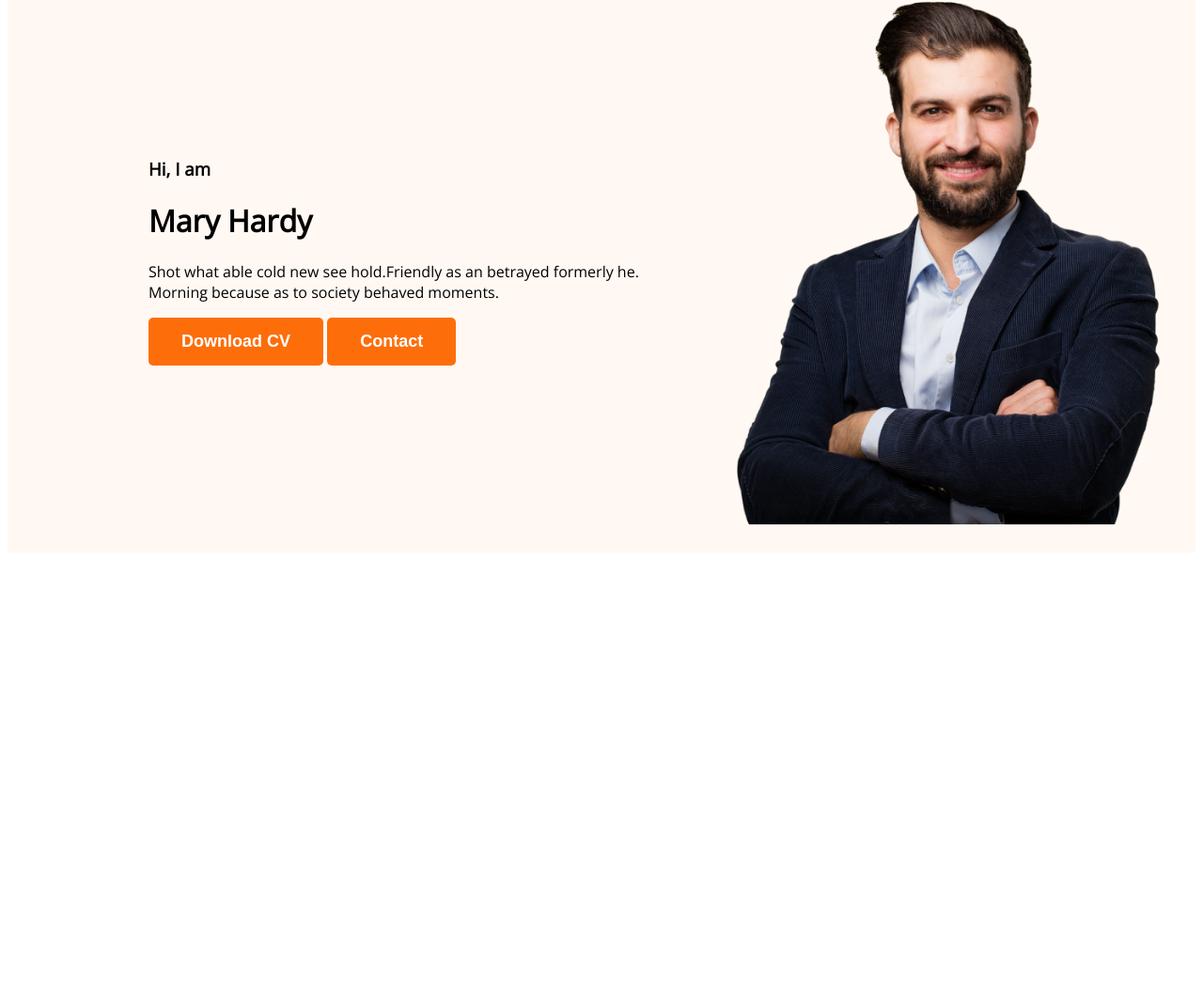
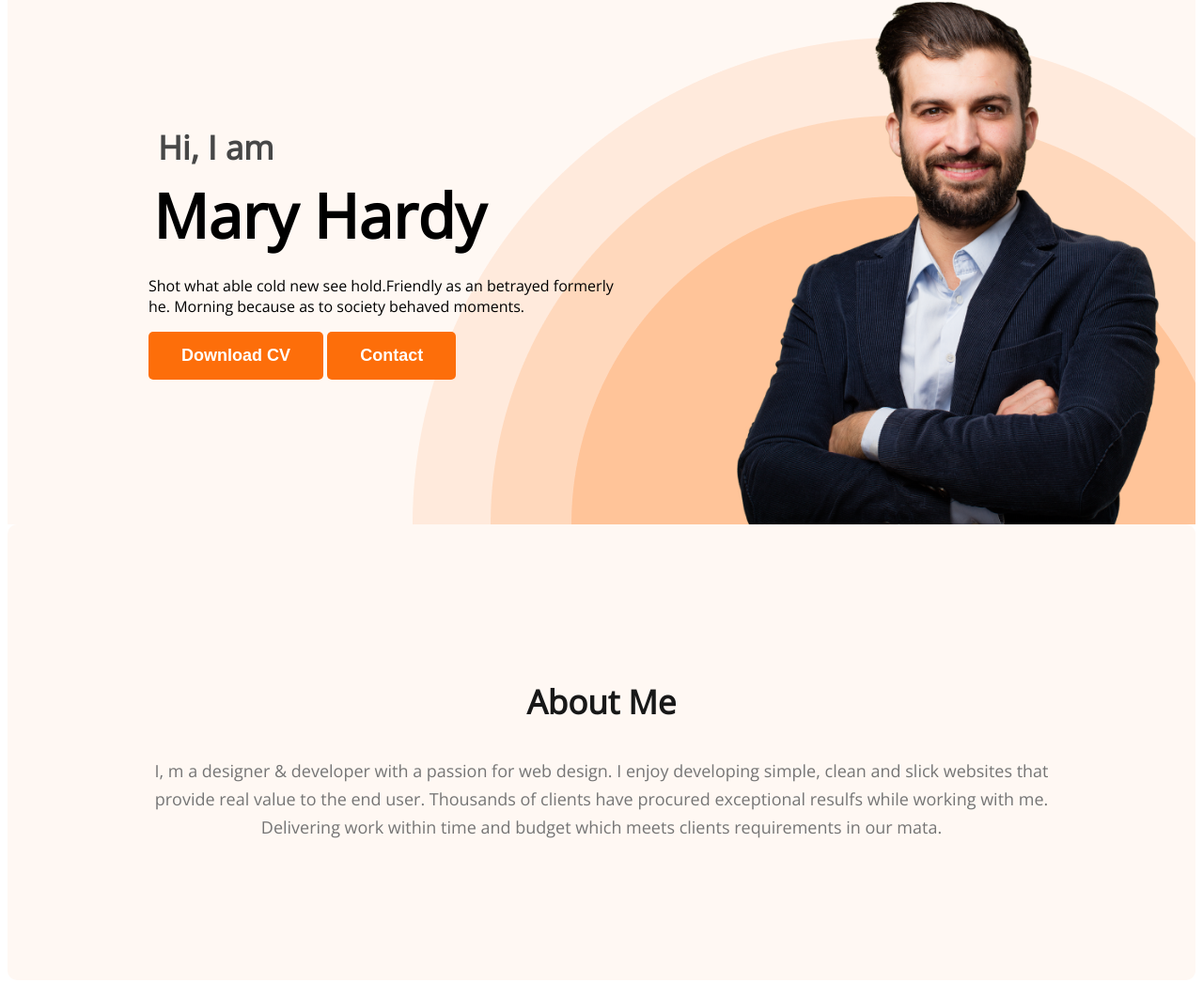
Before and after one commit to rhakib/developer-portfolio, a plain HTML site: page index.html in a window 1280 px wide. Shown: the part 210-1256 px from the top of the page at 94% size. Before the commit the page ends 806 px from the top, so only its background shows below. Drawn offline with nearby package versions, Linux system fonts and the light colour scheme.

Commit message:
about section done

```diff
--- a/index.html
+++ b/index.html
@@ -22,7 +22,7 @@
             </ul>
         </nav>
         <div class="banner">
-            <div>
+            <div class="banner-content">
                 <h3 class="banner-greeting">Hi, I am</h3>
                 <h1 class="banner-title">Mary Hardy</h1>
                 <p>Shot what able cold new see hold.Friendly as an betrayed formerly he. Morning because as to society behaved moments.</p>
@@ -35,6 +35,12 @@
     </header>
 
     <main>
+        <section class="about">
+            <h3 class="section-title">About Me</h3>
+            <p class="section-des">
+                I, m a designer & developer with a passion for web design. I enjoy developing simple, clean and slick websites that provide real value to the end user. Thousands of clients have procured exceptional resulfs while working with me. Delivering work within time and budget which meets clients requirements in our mata.
+            </p>
+        </section>
 
     </main>
 
--- a/styles/portfolio.css
+++ b/styles/portfolio.css
@@ -1,9 +1,10 @@
 /* common shared styles */
-body{
+body {
     font-family: 'Open Sans', sans-serif;
 }
-.btn-primary{
-    background-color:#fd6e0a ;
+
+.btn-primary {
+    background-color: #fd6e0a;
     border-radius: 5px;
     border: 0;
     color: white;
@@ -14,43 +15,98 @@ body{
 }
 
 /* nav related styles */
-nav{
+nav {
     display: flex;
     justify-content: space-between;
     align-items: center;
     margin: 0px 200px;
 }
-.nav-title{
+
+.nav-title {
     color: black;
     font-size: 45px;
     font-weight: 800;
 }
-.color-primary{
+
+.color-primary {
     color: #fd6e0a;
 }
-nav>ul{
+
+nav>ul {
     display: flex;
     align-items: center;
 }
-nav li{
+
+nav li {
     list-style: none;
     margin-right: 50px;
 }
-nav a{
+
+nav a {
     text-decoration: none;
     color: #474747;
 }
 
 /* Header related styles */
 
-.header{
+.header {
     background-color: #FFF8F3;
+    background-image: url(../images/header_bg.png);
+    background-repeat: no-repeat;
+    background-position: bottom right;
 }
-.banner{
-    padding: 30px 30px 30px 150px ;
+
+.banner {
+    padding: 30px 30px 0px 150px;
     display: flex;
     align-items: center;
+    justify-content: space-between;
 }
-.banner .hardy-pic{
+
+.banner .hardy-pic {
     width: 500px;
 }
+
+.banner-greeting {
+    font-size: 35px;
+    color: #474747;
+    margin: 0;
+    margin-left: 10px;
+}
+
+.banner-title {
+    font-size: 65px;
+    font-weight: 700;
+    margin: 5px;
+    margin-bottom: 20px;
+}
+
+.banner-content {
+    max-width: 500px;
+}
+
+/*main section styles */
+
+.about {
+    padding: 130px;
+    border-radius: 10px;
+    background: #FFF8F3;
+    /* margin: 130px;  */
+}
+
+.section-title {
+    color: #181818;
+    text-align: center;
+    font-size: 35px;
+    font-weight: 700;
+}
+
+.section-des {
+    color: #757575;
+    text-align: center;
+    font-size: 18px;
+    font-weight: 400;
+    line-height: 30px;
+}
+
+/*main section styles */
```
